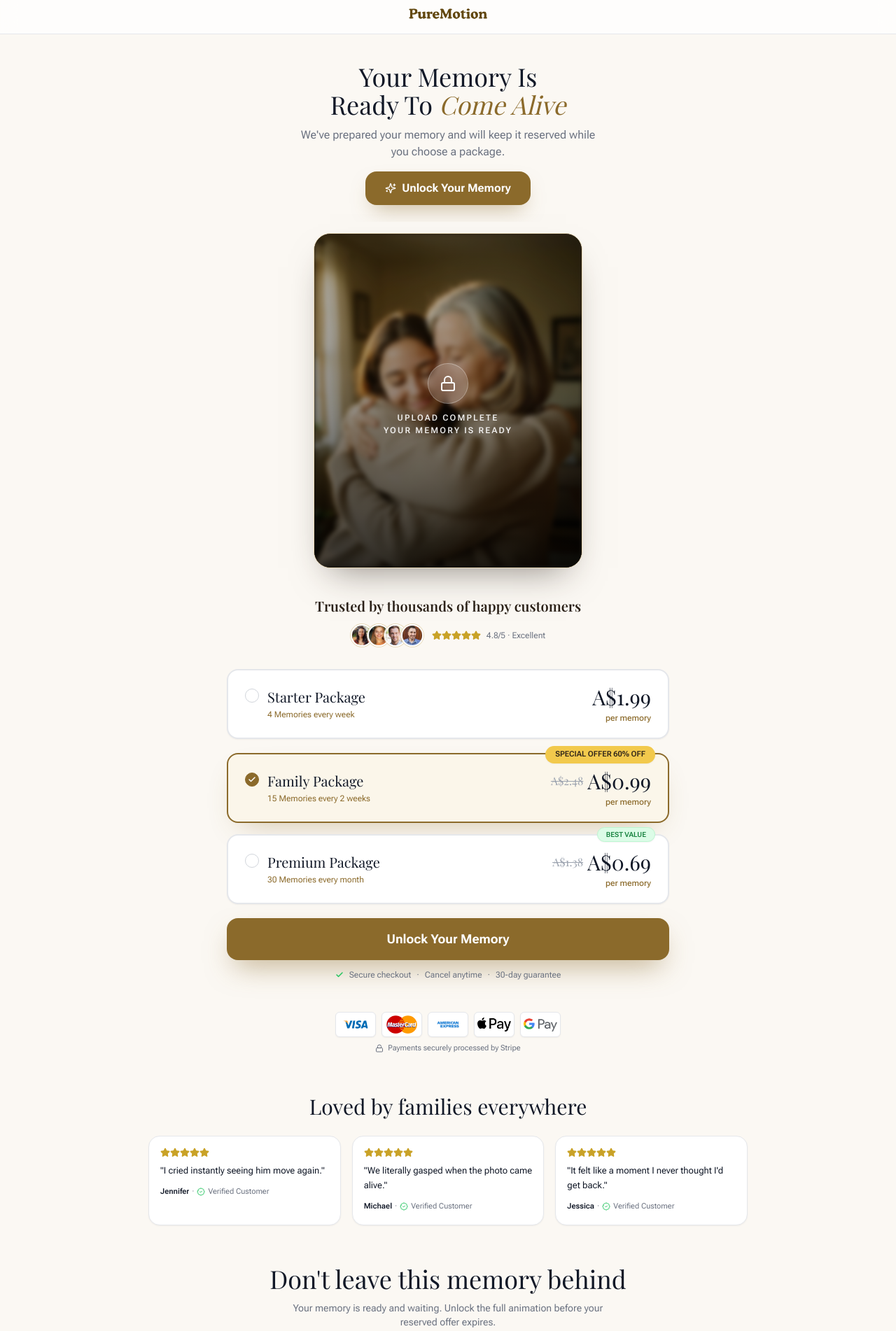
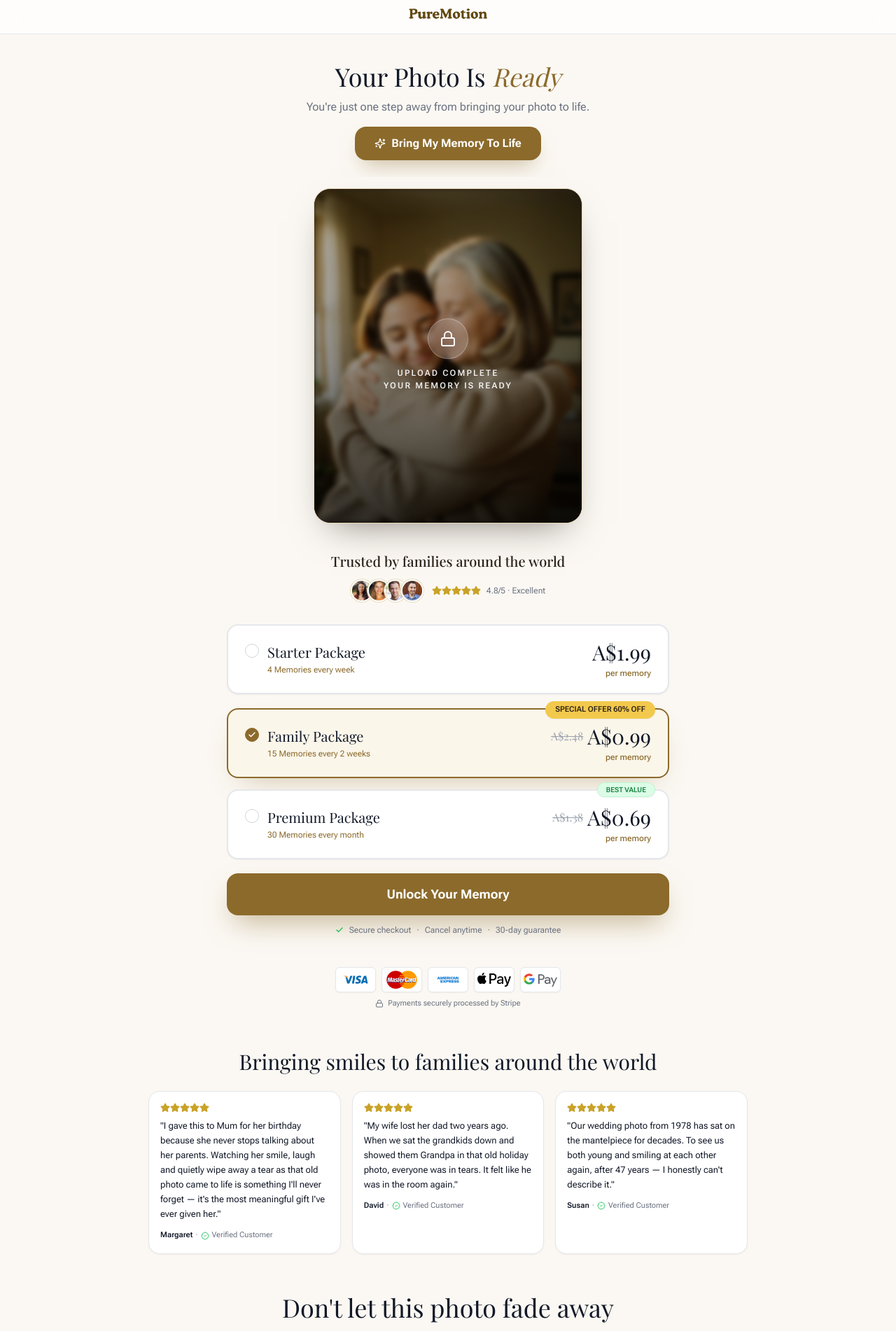
Before and after one commit to emmeartson/PuremotionAI, a React (Vite) app: page /pricing in a window 1280 px wide. Shown: the part 40-1942 px from the top of the page at 70% size. Built offline with nearby package versions, Linux system fonts and the light colour scheme; no server answers; a web font is replaced by a local one.

Commit message:
updated dist

```diff
--- a/src/Pages/Pricing/UpdatedPricingWholePage.jsx
+++ b/src/Pages/Pricing/UpdatedPricingWholePage.jsx
@@ -88,18 +88,18 @@ export default function UpdatedPricingWholePage() {
                 <div className="absolute inset-0 bg-warm-glow pointer-events-none" />
                 <div className="relative mx-auto max-w-2xl px-5 pt-6 pb-4 text-center sm:pt-10 sm:pb-6">
                     <h1 className="mx-auto max-w-xl font-serif text-[1.75rem] leading-[1.1] text-balance sm:text-4xl text-gray-900">
-                        Your Memory Is Ready To{" "}
-                        <span className="italic text-[#8B6A2B]">Come Alive</span>
+                        Your Photo Is{" "}
+                        <span className="italic text-[#8B6A2B]">Ready</span>
                     </h1>
                     <p className="mx-auto mt-3 max-w-md text-[14px] text-gray-500 sm:text-base">
-                        We've prepared your memory and will keep it reserved while you choose a package.
+                        You're just one step away from bringing your photo to life.
                     </p>
                     <div className="mt-4 flex justify-center">
                         <button
                             onClick={scrollToPlans}
                             className="inline-flex items-center justify-center gap-2 rounded-2xl bg-[#8B6A2B] px-7 py-3 text-sm font-bold text-white shadow-[0_14px_30px_-12px_rgba(139,106,43,0.55)] transition-all hover:bg-[#74591F] active:scale-[0.99] sm:text-base"
                         >
-                            <Sparkles className="h-4 w-4" /> Unlock Your Memory
+                            <Sparkles className="h-4 w-4" /> Bring My Memory To Life
                         </button>
                     </div>
                 </div>
@@ -132,8 +132,8 @@ export default function UpdatedPricingWholePage() {
             {/* 4b. Social proof */}
             <section className="mx-auto max-w-2xl px-5 pt-2 pb-4">
                 <div className="mx-auto max-w-md text-center">
-                    <h2 className="font-serif text-lg font-semibold text-[#2B2118] sm:text-xl">
-                        Trusted by thousands of happy customers
+                    <h2 className="font-serif text-lg font-medium text-[#2B2118] sm:text-xl">
+                        Trusted by families around the world
                     </h2>
                     <div className="mt-3 flex items-center justify-center gap-3">
                         <div className="flex -space-x-2">
@@ -257,12 +257,12 @@ export default function UpdatedPricingWholePage() {
 
             {/* 8. Testimonials */}
             <section className="mx-auto max-w-4xl px-5 py-10 sm:py-14">
-                <h2 className="text-center font-serif text-2xl sm:text-3xl text-gray-900">Loved by families everywhere</h2>
+                <h2 className="text-center font-serif text-2xl sm:text-3xl text-gray-900">Bringing smiles to families around the world  </h2>
                 <div className="mt-6 grid gap-4 sm:grid-cols-3">
                     {[
-                        { name: "Jennifer", quote: "I cried instantly seeing him move again." },
-                        { name: "Michael", quote: "We literally gasped when the photo came alive." },
-                        { name: "Jessica", quote: "It felt like a moment I never thought I'd get back." },
+                        { name: "Margaret", quote: "I gave this to Mum for her birthday because she never stops talking about her parents. Watching her smile, laugh and quietly wipe away a tear as that old photo came to life is something I'll never forget — it's the most meaningful gift I've ever given her." },
+                        { name: "David", quote: "My wife lost her dad two years ago. When we sat the grandkids down and showed them Grandpa in that old holiday photo, everyone was in tears. It felt like he was in the room again." },
+                        { name: "Susan", quote: "Our wedding photo from 1978 has sat on the mantelpiece for decades. To see us both young and smiling at each other again, after 47 years — I honestly can't describe it." },
                     ].map((t) => (
                         <article key={t.name} className="rounded-2xl border border-gray-200 bg-white p-4 shadow-sm">
                             <div className="flex">
@@ -284,9 +284,9 @@ export default function UpdatedPricingWholePage() {
 
             {/* 9. Final CTA */}
             <section className="mx-auto max-w-2xl px-5 pb-4 text-center">
-                <h2 className="font-serif text-3xl sm:text-4xl text-gray-900">Don't leave this memory behind</h2>
+                <h2 className="font-serif text-3xl sm:text-4xl text-gray-900">Don't let this photo fade away</h2>
                 <p className="mx-auto mt-3 max-w-md text-[13px] text-gray-500 sm:text-sm">
-                    Your memory is ready and waiting. Unlock the full animation before your reserved offer expires.
+                    Your photo is safely waiting. Take a moment to bring it back to life while it's still here for you.
                 </p>
                 {/* <button
                     onClick={openCheckout}
```
Also changed, not shown: 81 other files (tests, documents, lock files or other folders).
